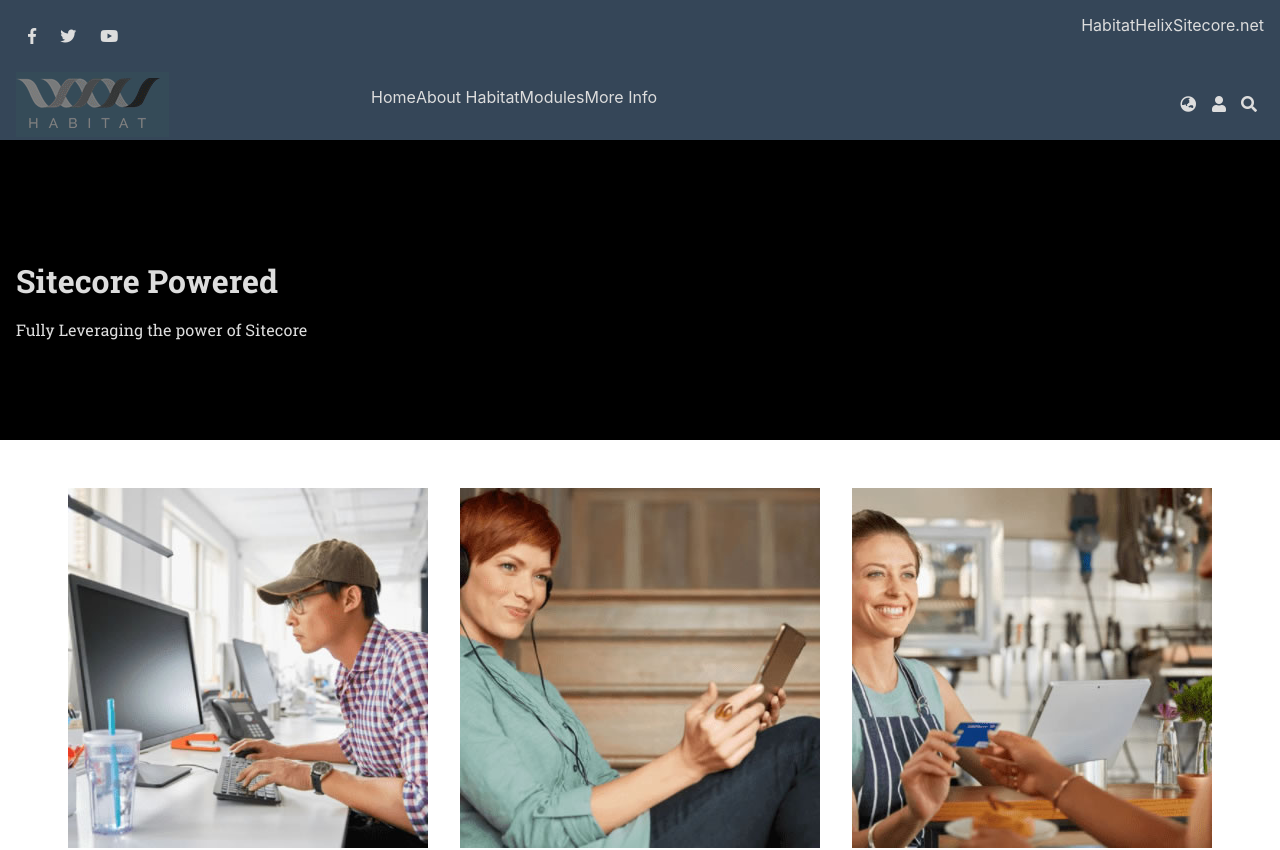
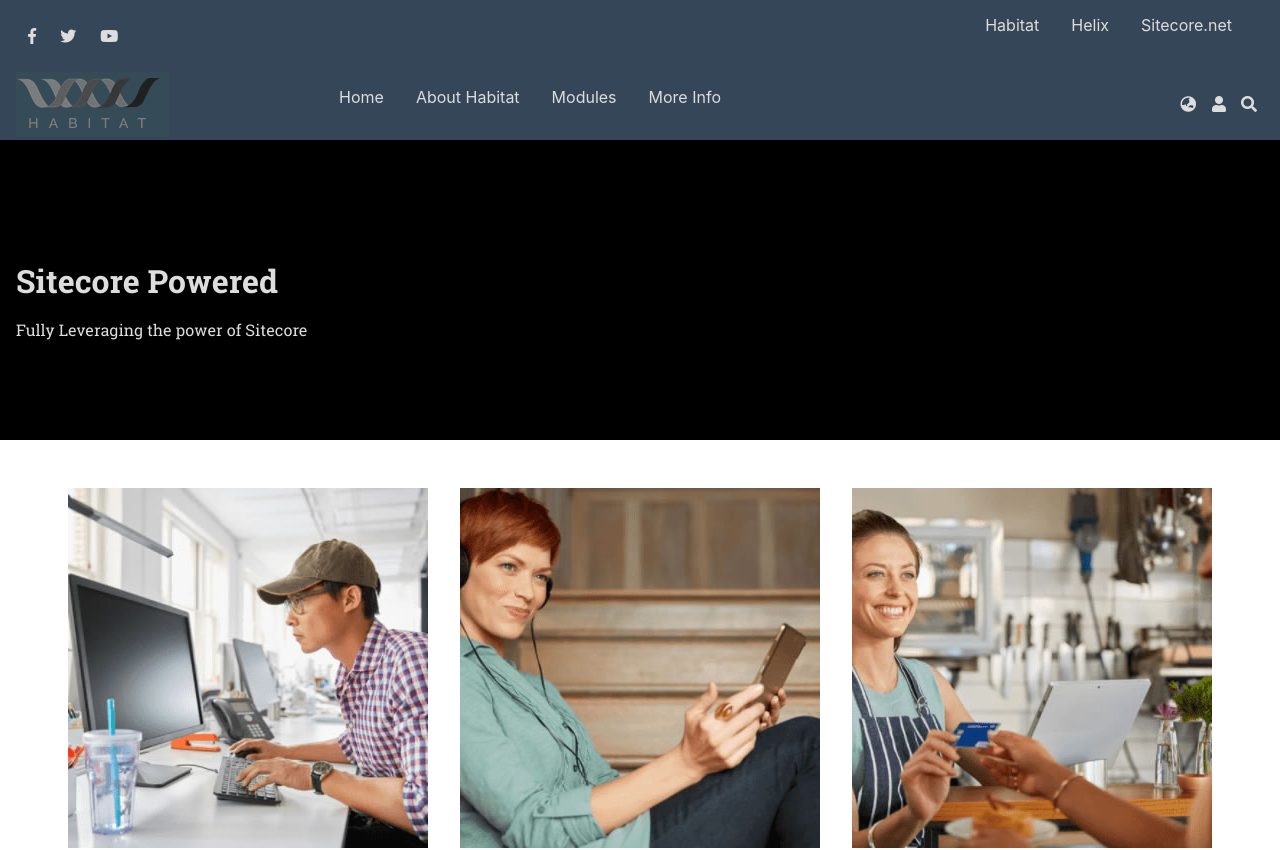
Before and after one commit to adambezemek/xc-code-challenge, a Vue app in the folder xc-code-challenge/: page / in a window 1280 px wide. Shown: the top 850 px of the page. Built offline with nearby package versions, Linux system fonts and the light colour scheme.

Commit message:
Header link adjustments

```diff
--- a/xc-code-challenge/src/css/components/main-navigation.css
+++ b/xc-code-challenge/src/css/components/main-navigation.css
@@ -2,6 +2,11 @@
 .c-main-navigation ul
 {
   display: none;
+}
+
+.c-main-navigation li
+{
+  margin-right: 2rem;
 }
 
 .c-mobile-menu
--- a/xc-code-challenge/src/css/layout/layout.css
+++ b/xc-code-challenge/src/css/layout/layout.css
@@ -74,6 +74,10 @@
     {
         grid-area: sitecore-links;
         display: none;
+    }
+
+    .l-header__sitecore-links li{
+        margin-right: 2rem;
     }
 
     @media only screen and (min-width: 48em) {
```
